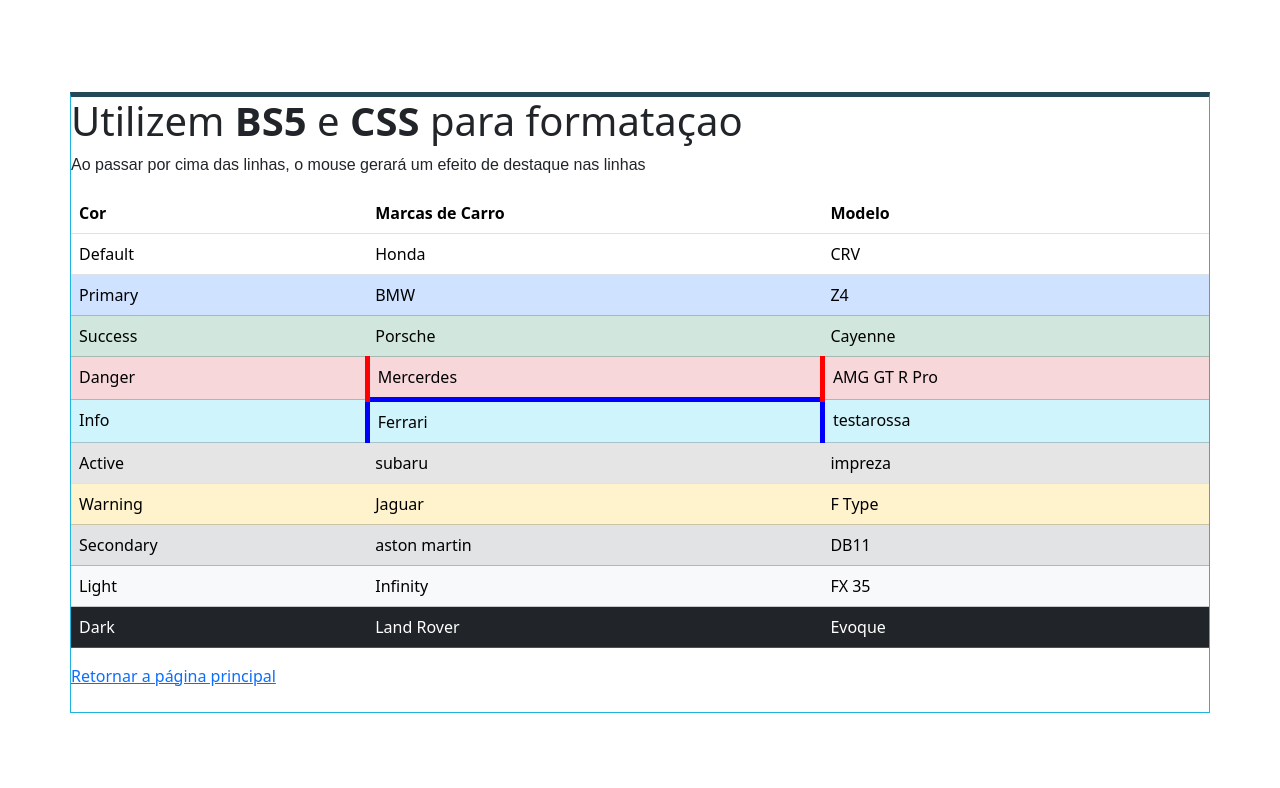
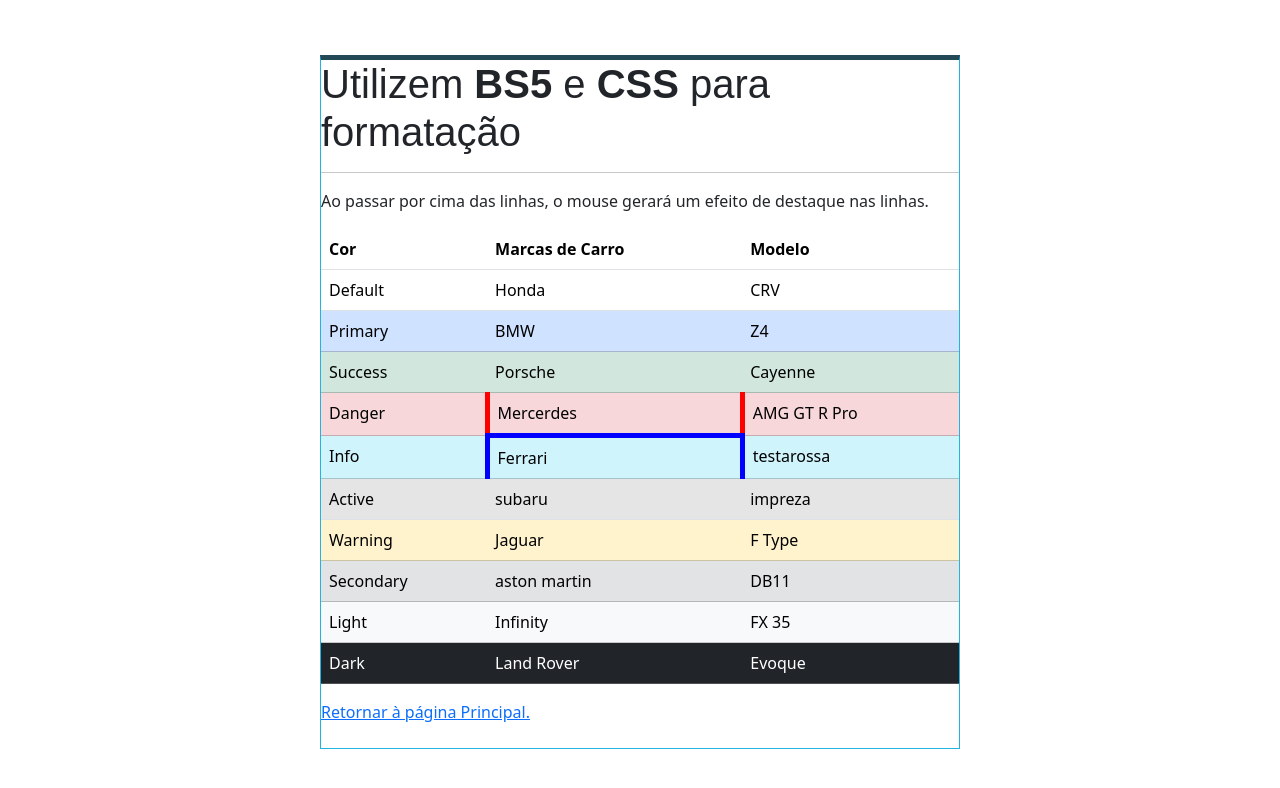
Before and after one commit to mariaisabelmdrs/Extra-Classe-UX, a plain HTML site: page index.html in a window 1280 px wide. Drawn offline with nearby package versions, Linux system fonts and the light colour scheme.

Commit message:
Atualizacoes
Atualização nas páginas

```diff
--- a/index.html
+++ b/index.html
@@ -14,11 +14,11 @@
 </head>
 
 <body>
-    <div class="vh-100 d-flex align-items-center justify-content-center">
+    <div class="vh-100 d-flex align-items-center justify-content-center w-50 mx-auto">
         <div class="container mt-1 p-0" id="geral">
-            <h1>Utilizem <b>BS5</b> e <b>CSS</b> para formataçao</h1>
-            <p>Ao passar por cima das linhas, o mouse gerará um efeito de destaque nas linhas
-            <p>
+            <h1>Utilizem <b>BS5</b> e <b>CSS</b> para formatação</h1>
+            <hr>
+            <p>Ao passar por cima das linhas, o mouse gerará um efeito de destaque nas linhas.</p>
 
             <table class="table table-hover container mt-1">
 
@@ -89,7 +89,7 @@
                 </tbody>
 
             </table>
-            <a href="principal.html">Retornar a página principal</a>
+            <a href="principal.html">Retornar à página Principal.</a>
             <br><br>
         </div>
     </div>
--- a/styless.css
+++ b/styless.css
@@ -1,4 +1,4 @@
-h1 + p {
+h1{
     font-family: Arial, sans-serif;
 
 }
@@ -6,10 +6,11 @@
 #Mercerdes{
     border-left: 5px solid red;
     border-right: 5px solid red;
+    border-bottom: 5px solid blue;
 }
 
 #Ferrari{
-    border-top: 5px solid blue;
+
     border-left: 5px solid blue;
     border-right: 5px solid blue;
 }
```
Also changed, not shown: principal.html (+4 -2 lines).
